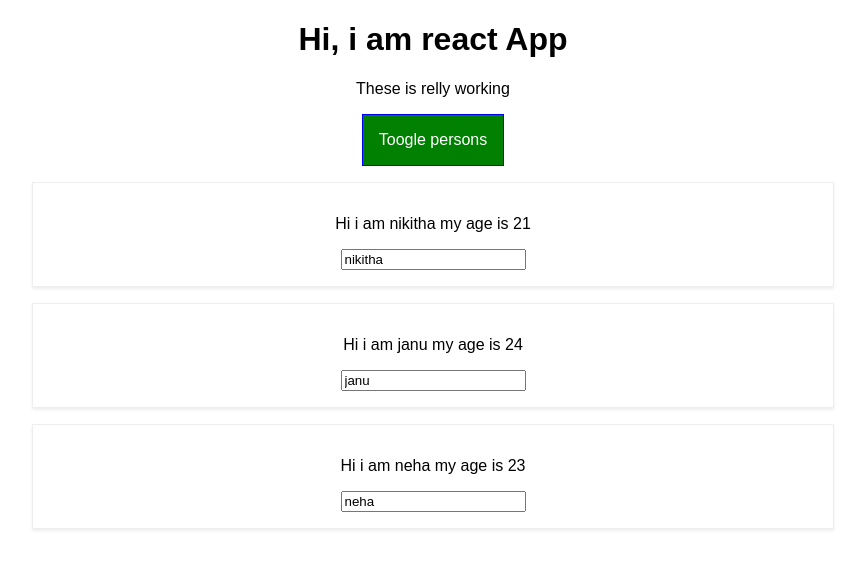
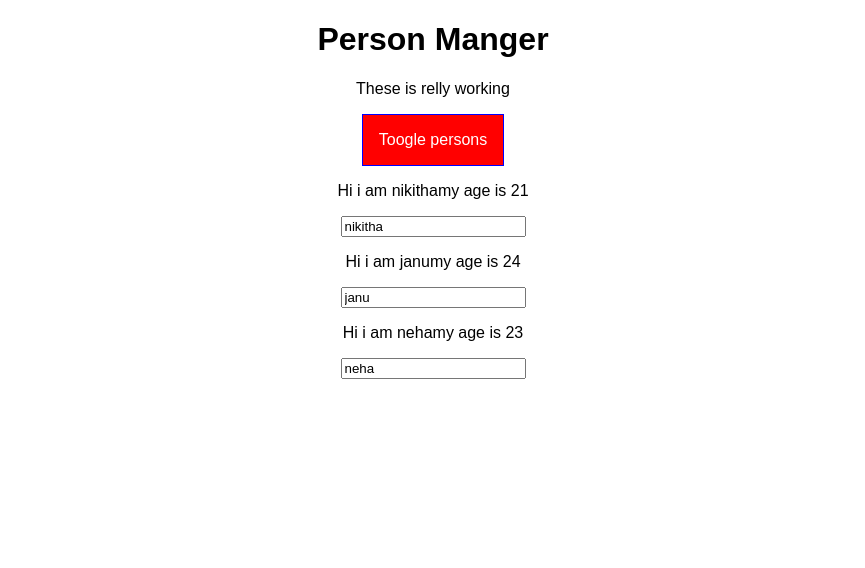
Before and after one commit to muthyalaDivyaVenkatesh/reactproject, a React app: page / in a window 1280 px wide. Both pictures are taken after a click on the button "Toogle persons". Shown: the top 568 px of the page, without its empty margins (207-1072 px from the left). Built offline with nearby package versions, Linux system fonts and the light colour scheme.

Commit message:
i have created a file name hoc and created a file namd withclass and used in App.js which is componentfolder

```diff
--- /dev/null
+++ b/src/components/Cockpit/Cockpit.css
@@ -0,0 +1,38 @@
+.Cockpit {
+    text-align: center;
+  }
+
+  .red{
+    color: blue;
+  }
+
+  .bold {
+    font-weight: bolder;
+  }
+
+  /* hover is sudo selector it means  it is depending on the some other selector */
+
+  /*for every button nested inside the app */
+  .Cockpit button {
+    border: 1px solid blue;
+    padding : 16px;
+    background-color: green;
+    font:inherit;
+    color: white;
+    cursor: pointer;
+  }
+
+
+  .Cockpit button:hover {
+    background-color: aquamarine;
+    color: black
+  }
+
+  .Cockpit button.Red {
+    background-color: red;
+  }
+
+  .Cockpit button.Red:hover {
+    background-color: violet;
+    color: black
+  }
--- a/src/components/Cockpit/Cockpit.js
+++ b/src/components/Cockpit/Cockpit.js
@@ -0,0 +1,51 @@
+import React, { useEffect } from 'react';
+
+import classes from './Cockpit.css'
+
+const cockpit = (props) => {
+    useEffect(()=>{
+        console.log("[cockpit.js]the use effect");
+        // we can send the http request
+        const timer = setTimeout(() =>{
+            alert("saved  data to cloud");
+        },1000)
+
+        return () =>{
+            // clearTimeout(timer);
+            console.log('[Cockpt.js] cleanup work useEffect');
+        }
+    },[])
+
+
+    let btnClass = '';
+
+    if(props.showPersons) {
+        btnClass = classes.Red
+    }
+
+    const assignClasses = [];
+
+    // first check whether the length is  gerater than 2
+
+    if (props.personsLength <= 2) {
+        assignClasses.push(classes.red) // classes = [red]
+    }
+    if (props.personsLength <= 1) {
+        assignClasses.push(classes.bold) // classes = [red,bold]
+    }
+
+    return (
+        <div className = {classes.Cockpit}>
+            <h1>{props.title}</h1>
+            <p className={assignClasses.join(' ')}>These is relly working</p>
+            <button
+                className={btnClass}
+                onClick={props.clicked}
+            >Toogle persons </button>
+        </div>
+    );
+
+}
+
+
+export default React.memo(cockpit);
--- a/src/components/Persons/Person/Person.js
+++ b/src/components/Persons/Person/Person.js
@@ -1,23 +1,34 @@
-import React from 'react';
+import React, { Component, Fragment } from 'react';
 import classes from './Person.css';
 import Radium from 'radium';
-
+import Aux from '../../../hoc/Aux'
 
 // Note we have to here the React because React is used to convert write the jsx
-const person = (props) => {
+class Person extends Component {
+    render() {
+        console.log("[person.js] rednereing ")
 
-    return (
-        <div className={classes.Person}>
-            <p onClick={props.click}> Hi i am {props.name} my age is {props.age}</p>
-            <p>{props.children}</p>
-            <input type="text" onChange={props.changed} value={props.name}></input>
-        </div>
+        return (
+            <Aux>
+            <p key="li" onClick={this.props.click}>
+                Hi i am {this.props.name}
+                my age is {this.props.age}</p>
+            <p key="l2">{this.props.children}</p>
+            <input
+                key="l3"
+                type="text"
+                onChange={this.props.changed}
+                value={this.props.name}
+                />
+                </Aux  >
+        )
 
-    )
+    }
 }
 
 
-export default person;
+
+export default Person;
 
 
 
--- /dev/null
+++ b/src/components/Persons/Persons.js
@@ -0,0 +1,69 @@
+import React, { PureComponent } from 'react';
+
+import Person from './Person/Person';
+
+// In the same way we write
+class Persons extends PureComponent {
+    // here we are getting derived state
+    static getDerivedStateFromProps(props, state) {
+        console.log("[persons.js]getDervied props")
+        // console.log("this is the update props method first in this method we get the the state and props")
+        return state;
+    }
+
+    // shouldComponentUpdate(nextProps, nextState) {
+    //     // it is wher we get the next props and next state
+    //     console.log("[persons.js] shouldcomponentUpdate");
+    //     if (nextProps.persons !== this.props.persons
+    //         || nextProps.changed !== this.props.changed
+    //         || nextProps.clicked !== this.props.clicked
+    //     ) {
+    //         return true;
+    //     }
+    //     else {
+    //         return false;
+    //     }
+
+    // }
+
+    getSnapshotBeforeUpdate(prevProps, prevState) {
+        console.log("[persons.js] getSnapShot before update");
+        return null;
+    }
+    // THese will be the most used
+    componentDidUpdate() {
+        console.log('[persons.js] componnet did update')
+        console.log("These component will say whether the component is updated or not ")
+    }
+
+    componentWillUnmount() {
+        console.log("[person.js] component will unmount")
+    }
+
+    render() {
+        console.log("we are inside persons class")
+        return (this.props.persons.map((person, Index) => {
+            return (<Person
+                click={() => this.props.clicked(Index)}
+                name={person.name}
+                age={person.age}
+                key={person.key}
+                changed={(event) => this.props.changed(event, person.id)}
+            />)
+        }
+
+        ))
+    }
+}
+
+
+export default Persons;
+
+
+
+
+
+
+
+// es6  syntax of arrow function
+// const Persons = (props) => a // these wll automatically return a
--- a/src/containers/App.js
+++ b/src/containers/App.js
@@ -1,11 +1,16 @@
 import React, { Component } from 'react';
-import Person from '../components/Persons/Person/Person';
-// import classes from App.css
-import  classes from './App.css';
-// import Radium, { StyleRoot } from 'radium';
-
+import Persons from '../components/Persons/Persons';
+import classes from './App.css';
+import Cockpit from '../components/Cockpit/Cockpit';
+import WithClass from '../hoc/WithClass'
 
 class App extends Component {
+  constructor(props) {
+    super(props);
+    console.log('[App.js] constructor');
+    // this.state = is same as state
+  }
+  // state
   state = {
 
     persons: [
@@ -17,10 +22,36 @@
     showPersons: false
   }
 
+  // run get derived from props
+  static getDerivedFromProps(props,state) {
+    // it is used very rare  here we update the state with props
+    console.log(' [app.js]getDerivedFrom props', props);
+    return state;
+  }
+
+  // componentWillMount() {
+  //   console.log('it is used to intial the state')
+  // }
+
+ // These will run afte render these is something which we use to get by https call
+  componentDidMount ()  {
+    console.log('[APP.JS] Component did mount')
+  }
+
+shouldComponentUpdate(nextProps, nextState) {
+  console.log("[APP.JS] should componentUpdate")
+  return true
+}
+
+// component Did Update
+componentDidUpdate() {
+  console.log("[App.js] component did update");
+
+}
+
   // this is es7 way of writting methods
   deletePersonHandler = (personIndex) => {
-    // we can copy by these method
-    // const persons  = this.state.persons.slice();
+
     const persons = [...this.state.persons];
     persons.splice(personIndex, 1);
     this.setState({ persons: persons })
@@ -42,7 +73,7 @@
     const persons = [... this.state.persons];
 
     persons[personIndex] = person;
-    // console.log("you have succesfully clicked")
+
     this.setState({
       persons: persons
     });
@@ -56,59 +87,38 @@
   }
 
   render() {
-
+    // these is the check for the render method
+    console.log("App.js rednder method")
     let persons = null;
     let btnClass = '';
 
     if (this.state.showPersons) {
-      persons = (
+      persons =
         <div>
-          {this.state.persons.map((person, index) => {
-            console.log(person)
-            return <Person
-              click={() => this.deletePersonHandler(index)}
-              name={person.name}
-              age={person.age}
-              key={person.id}
-              changed={(event) => this.nameChangeHandler(event, person.id)}
-            />
-          })}
+          <Persons
+            persons={this.state.persons}
+            clicked={this.deletePersonHandler}
+            changed={this.nameChangeHandler}
+          />
+
 
         </div>
-      );
-      // style[':hover'] = {
-      //   backgroundColor : 'violet ',
-      //   color:'black'
-      // }
-      btnClass=classes.Red
+
+
+
     }
 
+    return (
+      <WithClass classes={classes.App}>
 
-    // create a class of array
-    // let classes = ['red', 'bold'].join(' ')
-
-    const assignClasses = [];
-    // first check whether the length is  gerater than 2
-    if (this.state.persons.length <= 2) {
-      assignClasses.push(classes.red ) // classes = [red]
-    }
-    if (this.state.persons.length <= 1) {
-      assignClasses.push(classes.bold) // classes = [red,bold]
-    }
-
-    // here return parentesses is used to group everything
-    return (
-      // styleRoot is used when we are using media queries we have to wrap
-      // your entire app  inside styleoot
-      // <StyleRoot>
-      <div className={classes.App}>
-        <h1>Hi, i am react App</h1>
-        <p className={assignClasses.join(' ')}>These is relly working</p>
-        <button
-          onClick={this.togglePersonHandler}
-        >Toogle persons </button>
+        <Cockpit
+        showPersons={this.state.showPersons}
+          personsLength={this.state.persons.length}
+          clicked={this.togglePersonHandler}
+          title={this.props.appTitle}
+        />
         {persons}
-      </div>
+      </WithClass>
     );
   }
 
@@ -117,6 +127,3 @@
 }
 
 export default App
-
-// this Rdium making your component as higher order function
-// export default Radium(App);
--- /dev/null
+++ b/src/hoc/Aux.js
@@ -0,0 +1,4 @@
+
+const aux = props => props.children;
+
+export default aux;
--- /dev/null
+++ b/src/hoc/WithClass.js
@@ -0,0 +1,9 @@
+// It is always better to name the higher order function name starting with (with)
+
+import React from 'react';
+
+const withClass = props => (
+    <div className = {props.classes}>{props.children}</div>
+);
+
+export default  withClass;
--- a/src/index.js
+++ b/src/index.js
@@ -4,5 +4,5 @@
 import App from './containers/App';
 import registerServiceWorker from './registerServiceWorker';
 
-ReactDOM.render(<App />, document.getElementById('root'));
+ReactDOM.render(<App appTitle = "Person Manger"/>, document.getElementById('root'));
 registerServiceWorker();
```
Also changed, not shown: clarifyinges6.js (added, +13 -0 lines), importantlifecycles.js (added, +31 -0 lines).
